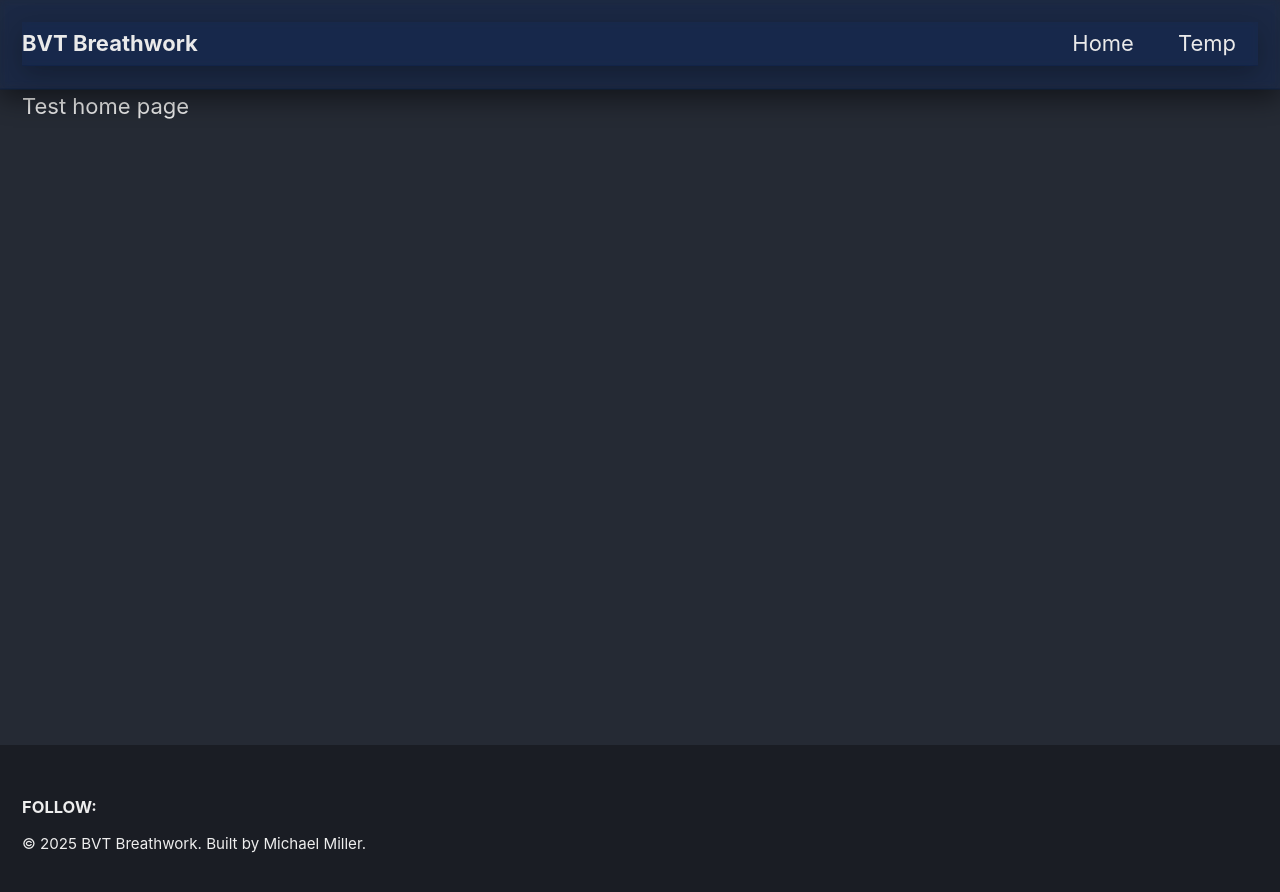
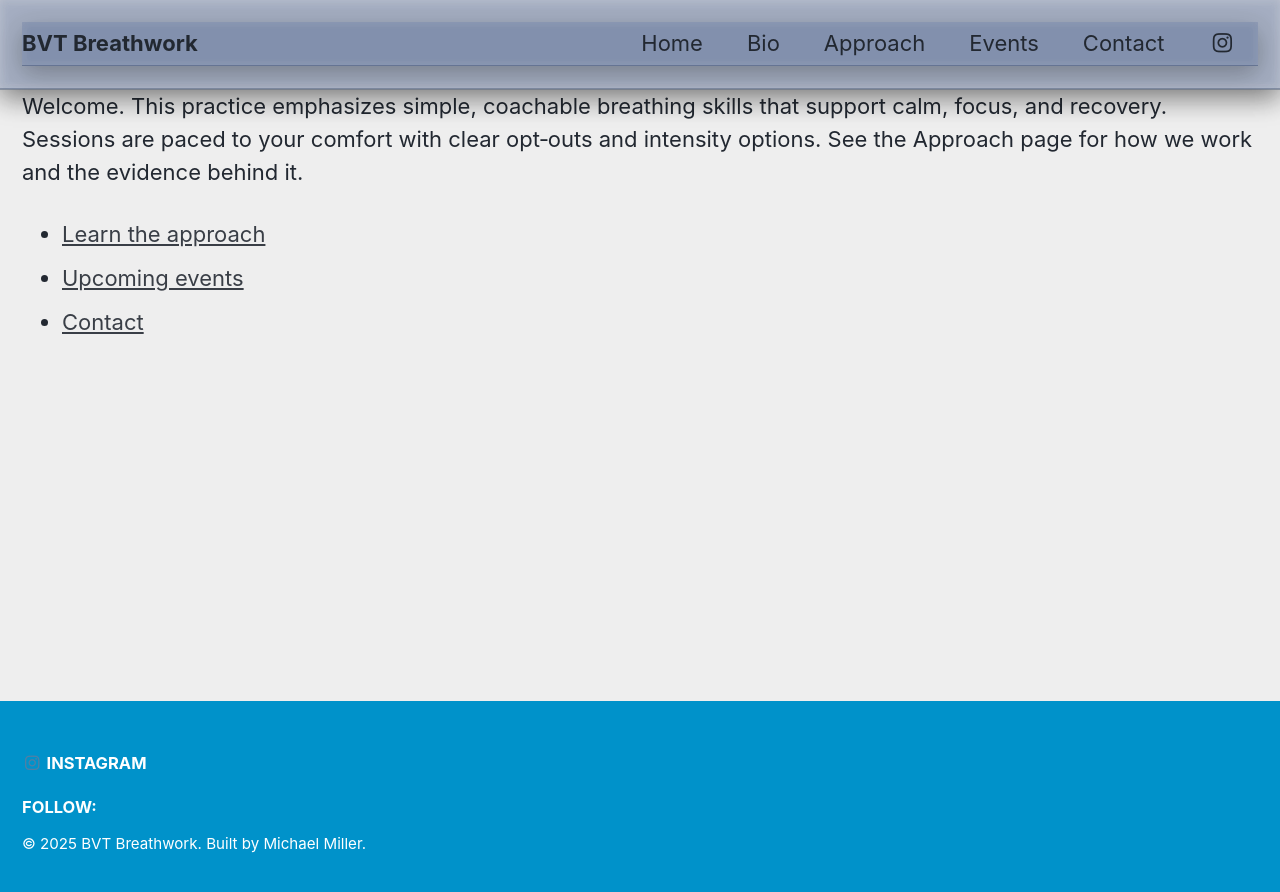
Before and after one commit to millerms/bvt-breathwork, a Jekyll site: the page built from _pages/home.md, in a window 1280 px wide. Shown: the top 892 px of the page. Built offline with Jekyll 4.4.1, drawn with Linux system fonts in a browser that asks for light colours; cached includes are drawn as plain includes; the list of posts is cut into pages by our own code.

Commit message:
feat(events): configure events collection and defaults

```diff
--- a/_config.yml
+++ b/_config.yml
@@ -1,6 +1,6 @@
 # Theme Settings
 remote_theme: "mmistakes/minimal-mistakes@4.27.3"
-minimal_mistakes_skin: "dark"
+minimal_mistakes_skin: "air"
 
 # Site settings
 title: "BVT Breathwork"
@@ -66,6 +66,9 @@ collections:
   pages:
     output: true
     permalink: /:path/
+  events:
+    output: true
+    permalink: /events/:title/
 
 # Defaults
 defaults:
@@ -86,6 +89,16 @@ defaults:
       author_profile: false
       classes: wide
       css: "custom"
+
+  - scope:
+      path: ""
+      type: "events"
+    values:
+      layout: single
+      author_profile: false
+      classes: wide
+      share: false
+      comments: false
 
 # Markdown Processing
 markdown: kramdown
--- a/_includes/footer/custom.html
+++ b/_includes/footer/custom.html
@@ -1,3 +1,11 @@
-<!-- start custom footer snippets -->
-
-<!-- end custom footer snippets -->
+<!-- Custom footer insert -->
+<div class="page__footer-follow">
+  <ul class="social-icons">
+    <li>
+      <a href="https://www.instagram.com/bvtbreathwork/" aria-label="Instagram: bvtbreathwork" rel="me noopener" target="_blank">
+        <i class="fab fa-instagram" aria-hidden="true"></i>
+        <span>Instagram</span>
+      </a>
+    </li>
+  </ul>
+</div>
--- /dev/null
+++ b/_pages/home.md
@@ -0,0 +1,17 @@
+---
+title: "Breathwork for performance and calm"
+permalink: /
+layout: splash
+description: "Evidence-based breathwork. Titrate intensity. Build resilience."
+intro:
+  - excerpt: "Evidence-based breathwork. Titrate intensity, build resilience, improve recovery."
+---
+
+Welcome. This practice emphasizes simple, coachable breathing skills that support
+calm, focus, and recovery. Sessions are paced to your comfort with clear
+opt‑outs and intensity options. See the Approach page for how we work and the
+evidence behind it.
+
+- [Learn the approach](/approach/)
+- [Upcoming events](/events/)
+- [Contact](/contact/)
--- a/index.html
+++ /dev/null
@@ -1,4 +0,0 @@
----
-layout: home
-author_profile: true
----
--- a/index.md
+++ /dev/null
@@ -1,10 +0,0 @@
----
-layout: splash
-classes:
-  - landing
-  - dark-theme
-title: Temp home
-subtitle:
-permalink: /
----
-Test home page
```
Also changed, not shown: _data/navigation.yml (+11 -3 lines), _events/sample-class.md (added, +26 -0 lines), _pages/approach.md (added, +67 -0 lines), _pages/bio.md (added, +18 -0 lines), _pages/contact.md (added, +13 -0 lines), _pages/events.md (added, +11 -0 lines), _pages/temp.md (deleted, +0 -8 lines), docs/research.md (added, +161 -0 lines).
